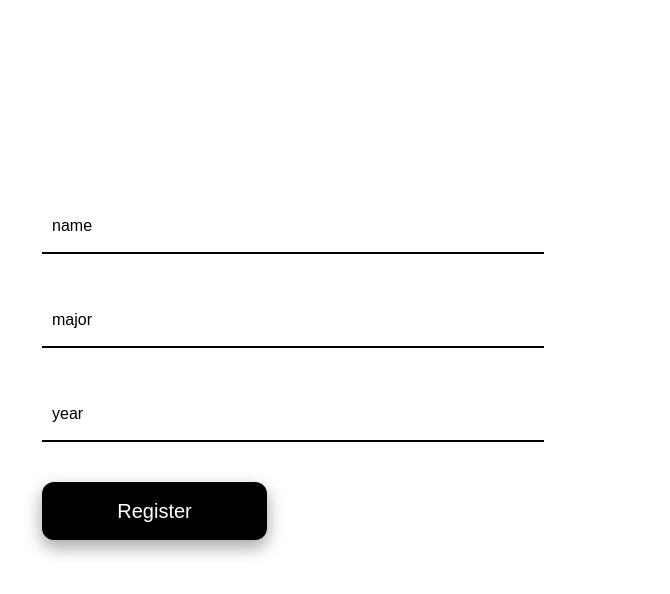
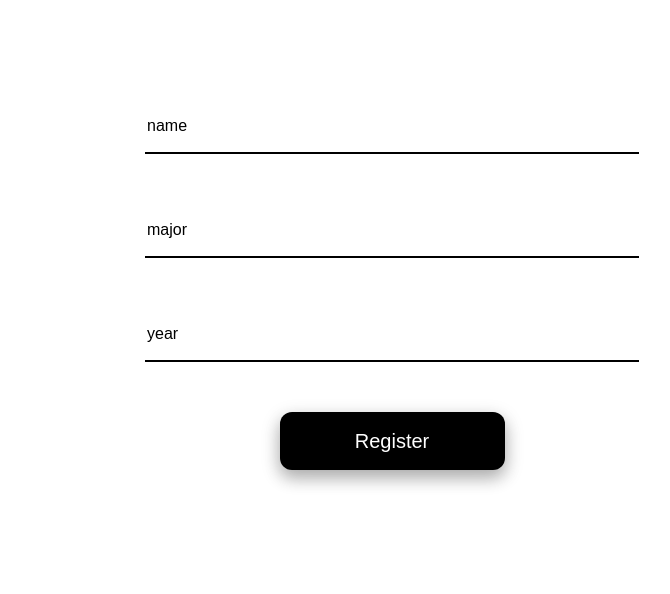
Before and after one commit to ucladevx/Aphrodite, a React (Create React App) app: page /form in a window 1280 px wide. Shown: the top 594 px of the page, without its empty margins (248-918 px from the left). Built offline with nearby package versions, Linux system fonts and the light colour scheme.

Commit message:
center elements

```diff
--- a/src/Components/Form/Form.css
+++ b/src/Components/Form/Form.css
@@ -1,16 +1,25 @@
 .registration-form {
-  padding-top: 200px;
-  padding-left: 290px;
+  margin: auto;
+  width: 600px;
+  height: 600px;
+  padding: 50px;
+  box-sizing: border-box;
+
+  padding-top: 100px;
+
+  /* border: 1px solid rgba(0, 0, 0, 0.15); */
+  justify-content: center;
+  align-items: center;
+  text-align: center;
 }
 
 .single-form {
-  padding-bottom: 40px;
+  padding-bottom: 50px;
 }
 
 .input {
   width: 490px;
   height: 50px;
-  padding-left: 10px;
   font-family: sans-serif;
   font-size: 16px;
   color: black;
```
